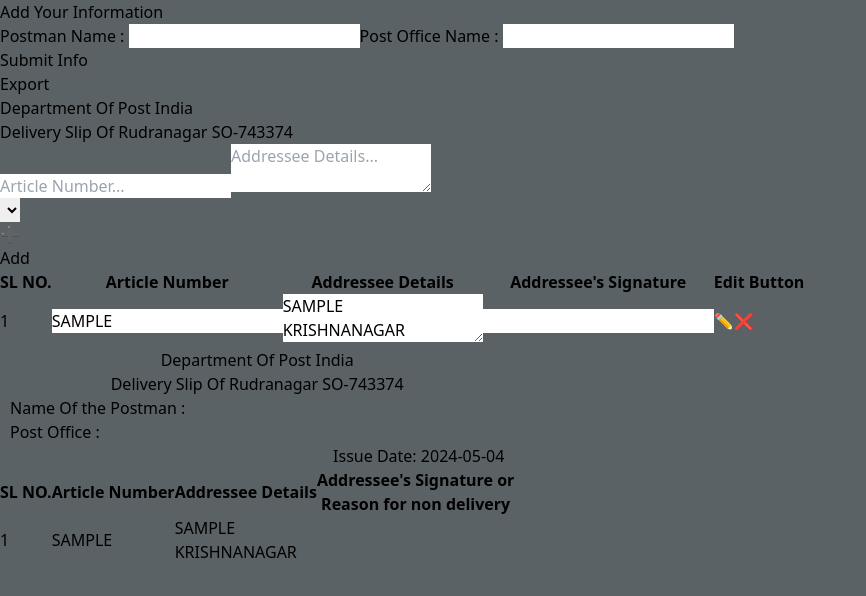
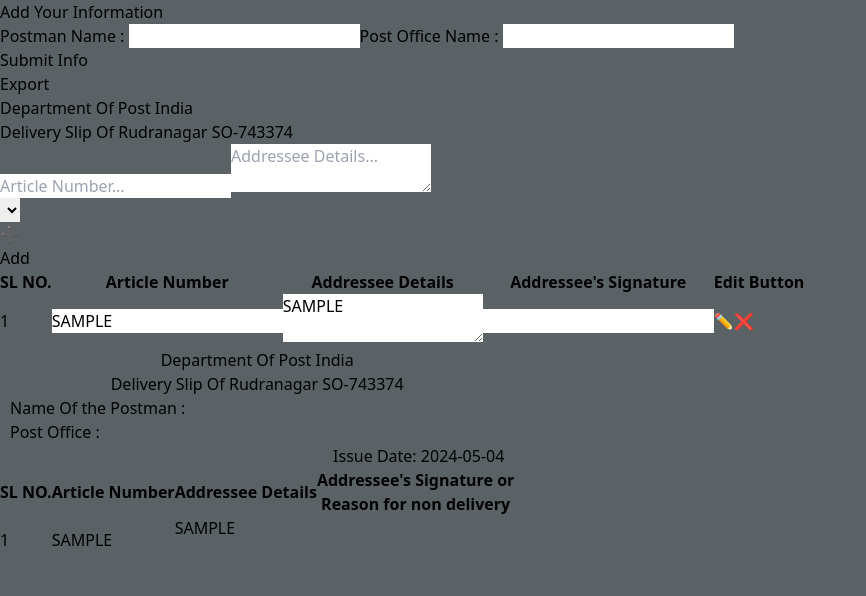
Before and after one commit to Pika003/Delivery-Slip, a React (Vite) app: page / in a window 1280 px wide. Both pictures are taken after typing "Sample", "Sample" into the empty fields and a click on the button "Add". Shown: the top 596 px of the page, without its empty margins (0-866 px from the left). Built offline with nearby package versions, Linux system fonts and the light colour scheme.

Commit message:
bug fix: update todos

```diff
--- a/src/components/TodoForm.jsx
+++ b/src/components/TodoForm.jsx
@@ -6,7 +6,7 @@
     const [newloc, setNewloc] = useState("")
     const [number, setNumber] = useState("")
     const [address, setAddress] = useState("")
-    const [location, setLocation] = useState("KRISHNANAGAR")
+    const [location, setLocation] = useState("")
     const [allLocation, setAllLocation] = useState([])
     const {addTodo} = useTodo()
 
--- a/src/components/TodoItem.jsx
+++ b/src/components/TodoItem.jsx
@@ -6,10 +6,10 @@
   const [tnumber, setTnumber] = useState(todo.number);
   const [taddress, setTaddress] = useState(todo.address);
   const [popup, setPopup] = useState(false);
-  const { updateTodo, deleteTodo } = useTodo();
+  const { updateTodo, deleteTodo, todos } = useTodo();
 
   const editTodo = () => {
-    updateTodo(todo.id, { ...todo, todo: { tnumber, taddress } });
+    updateTodo(todo.id, {id: todo.id, number: tnumber, address: taddress , completed: false} );
     setIsTodoEditable(false);
   };
 
```
